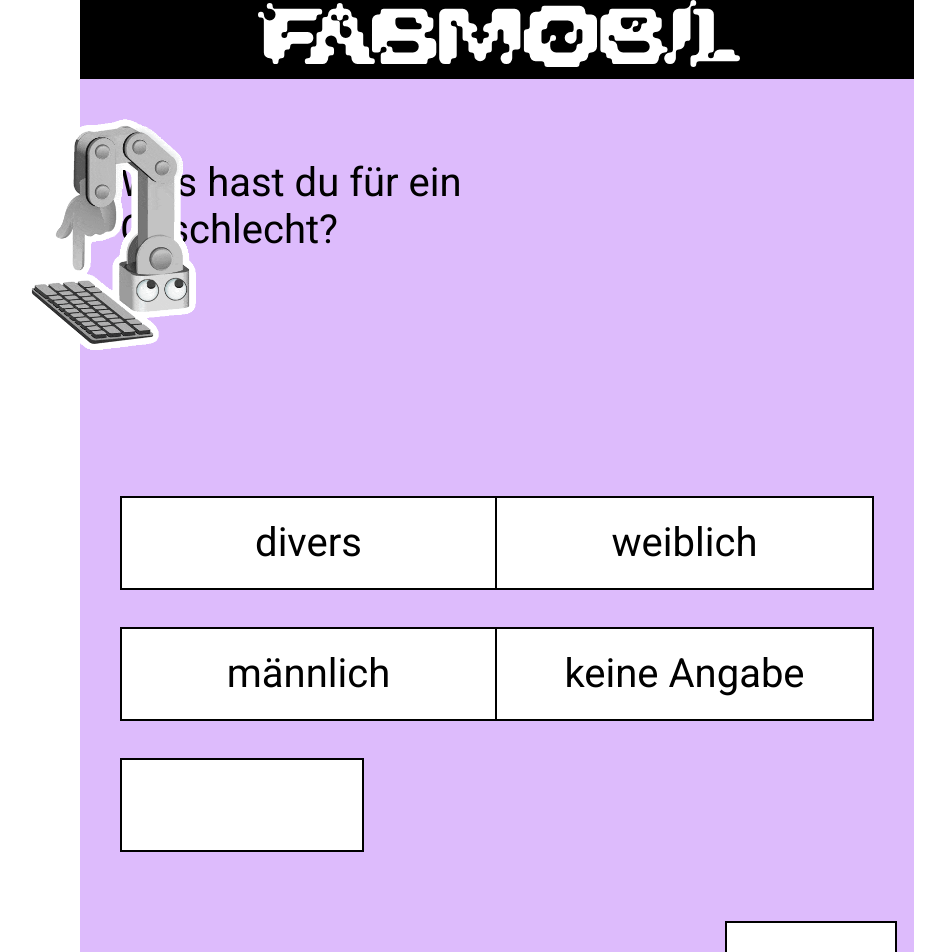
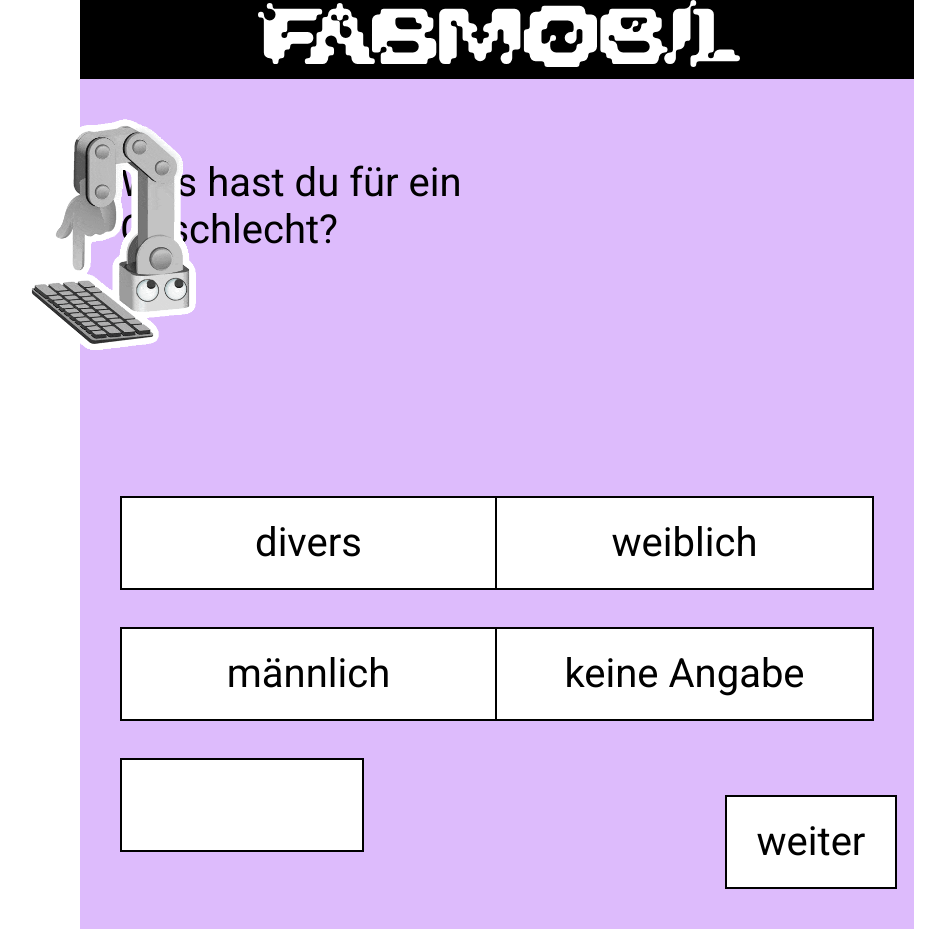
Before and after one commit to Evaluationstool-Fabmobil-Lokallabore/fabmobil-surveytool, a React (Create React App) app: page /losgehts/geschlecht in a window 1280 px wide. Shown: the top 952 px of the page, without its empty margins (143-1088 px from the left). After the commit the page ends 929 px from the top, so only its background shows below. Built offline with nearby package versions, Linux system fonts and the light colour scheme.

Commit message:
Remove scrollbars WIP

```diff
--- a/src/Layout.css
+++ b/src/Layout.css
@@ -36,7 +36,7 @@
   flex-direction: column;
   justify-content: normal;
   padding: 15px;
-  padding-bottom: 140px;
+  padding-bottom: 111px;
 }
 
 @media (min-width: 830px) {
@@ -147,7 +147,6 @@
   position: relative;
   display: flex;
   flex-direction: column;
-  padding: 100px 0 100px;
   align-items: center;
   justify-content: center;
   text-align: center;
--- a/src/screens/Workshop-Anfang/02_Alter.js
+++ b/src/screens/Workshop-Anfang/02_Alter.js
@@ -5,10 +5,10 @@ import RobiGif from "../../components/RobiGif";
 import robiLookaround from "../../assets/robi-gifs/Robi_lookaround-min.gif";
 
 const ANSWER_OPTIONS = ["0-12", "13-16", "17-20", "21-24", "25-99", "99+"];
+const nextRoute = "/losgehts/postleitzahl";
 
 function Screen({ data, onSubmit }) {
   const navigate = useNavigate();
-  const nextRoute = "/losgehts/postleitzahl";
   return (
     <>
       <div style={{ marginBottom: 250 }}>
--- a/src/screens/Workshop-Anfang/04_Geschlecht.js
+++ b/src/screens/Workshop-Anfang/04_Geschlecht.js
@@ -15,7 +15,7 @@ function Screen({ data, onSubmit }) {
           Was hast du für ein <br /> Geschlecht?
         </p>
       </div>
-      <DoubleColumnContainer style={{ marginBottom: 126 }}>
+      <DoubleColumnContainer>
         <MultipleChoiceTool
           options={ANSWER_OPTIONS}
           data={data}
--- a/src/screens/Workshop-Anfang/05_Besuch.js
+++ b/src/screens/Workshop-Anfang/05_Besuch.js
@@ -12,9 +12,10 @@ const ANSWER_OPTIONS = [
   "Ich gehöre fast zur Crew",
 ];
 
+const nextRoute = "/losgehts/erwartungen";
+
 function Screen({ data, onSubmit }) {
   const navigate = useNavigate();
-  const nextRoute = "/losgehts/erwartungen";
   return (
     <>
       <div>
--- a/src/screens/Workshop-Anfang/09_AnzahlTage.js
+++ b/src/screens/Workshop-Anfang/09_AnzahlTage.js
@@ -5,10 +5,10 @@ import RobiGif from "../../components/RobiGif";
 import robiSprung from "../../assets/robi-gifs/Robi_sprung-min.gif";
 
 const ANSWER_OPTIONS = [1, 2, 3, 4, 5];
+const nextRoute = "/losgehts/ort";
 
 function Screen({ onSubmit, data }) {
   const navigate = useNavigate();
-  const nextRoute = "/losgehts/ort";
   return (
     <>
       <div>
--- a/src/screens/Workshop-Anfang/10_Ort.js
+++ b/src/screens/Workshop-Anfang/10_Ort.js
@@ -16,9 +16,10 @@ const ANSWER_OPTIONS = [
   "Andere",
 ];
 
+const nextRoute = "/losgehts/werbung";
+
 function Screen({ onSubmit, data }) {
   const navigate = useNavigate();
-  const nextRoute = "/losgehts/werbung";
   return (
     <>
       <div>
--- a/src/screens/Workshop-Anfang/11_Werbung.js
+++ b/src/screens/Workshop-Anfang/11_Werbung.js
@@ -14,14 +14,15 @@ const ANSWER_OPTIONS = [
   "Konkurrenz",
 ];
 
+const nextRoute = "/losgehts/grund";
+
 function Screen({ onSubmit, data }) {
-  const nextRoute = "/losgehts/grund";
   return (
     <>
       <div>
         <p>Wie hast du vom Fabmobil gehört?</p>
       </div>
-      <div className="vertical-grid">
+      <div className="vertical-grid" style={{ height: 472 }}>
         <MultipleChoiceTool
           options={ANSWER_OPTIONS}
           data={data}
--- a/src/screens/Workshop-Ende/02_Spass.js
+++ b/src/screens/Workshop-Ende/02_Spass.js
@@ -20,7 +20,7 @@ function Screen({ onSubmit, data }) {
       <WeiterButton navigateTo="/wiewars/interesse" />
       <RobiGif
         src={robiLongarmslide}
-        style={{ width: 500, left: -300, top: 320, transform: "rotate(68deg)" }}
+        style={{ width: 500, left: -300, top: 220, transform: "rotate(68deg)" }}
       />
     </>
   );
--- a/src/screens/Workshop-Ende/07_3DDruck.js
+++ b/src/screens/Workshop-Ende/07_3DDruck.js
@@ -28,7 +28,7 @@ function Screen({ onSubmit, data }) {
           }}
         />
       </div>
-      <RobiGif src={robiButtons} style={{ width: 220, left: 119, top: 171 }} />
+      <RobiGif src={robiButtons} style={{ width: 220, left: 119, top: 148 }} />
     </>
   );
 }
```
